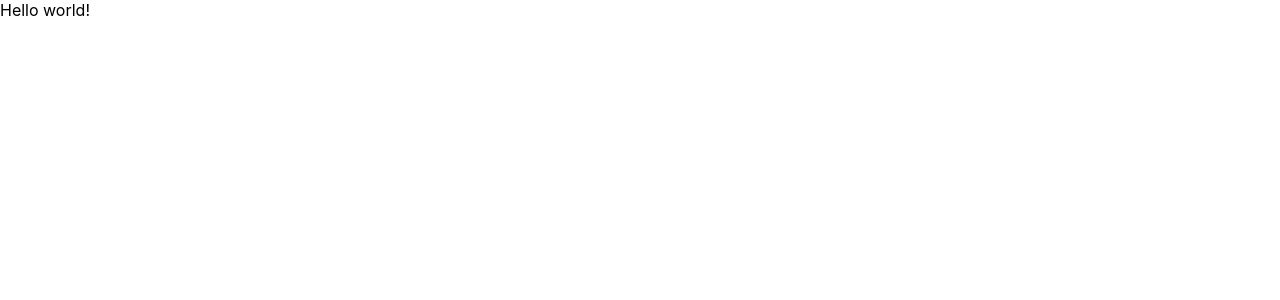
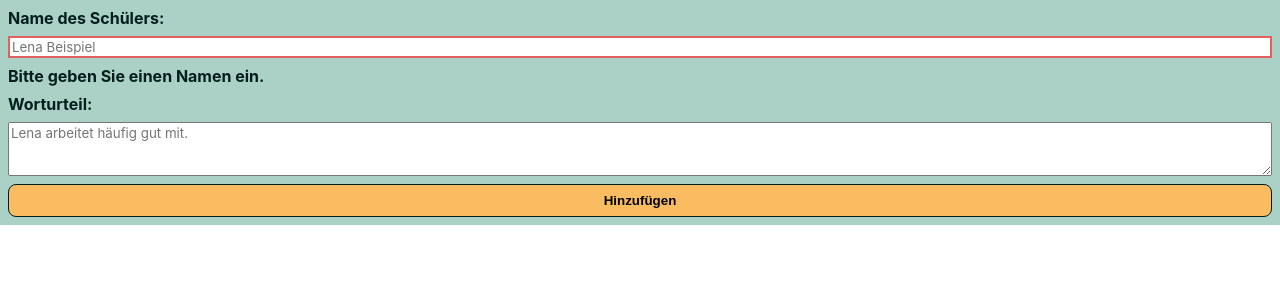
Before and after one commit to PReichetanz/capstone-project, a React (Vite) app: page / in a window 1280 px wide. Shown: the top 300 px of the page. Built offline with nearby package versions, Linux system fonts and the light colour scheme.

Commit message:
Add form component to App.tsx with state of pupils

```diff
--- a/src/app/App.tsx
+++ b/src/app/App.tsx
@@ -1,7 +1,35 @@
-import React from 'react';
+import React, { useState } from 'react';
+import Form from './components/Form/Form';
+
+type Pupil = {
+  name: string;
+  evaluation: string;
+};
 
 function App(): JSX.Element {
-  return <>Hello world!</>;
+  const [pupils, setPupils] = useState<Pupil[]>([]);
+  console.log(pupils);
+
+  function handleFormSubmit(pupil: { name: string; evaluation: string }) {
+    setPupils([
+      ...pupils,
+      {
+        name: pupil.name,
+        evaluation: pupil.evaluation,
+      },
+    ]);
+  }
+
+  return (
+    <>
+      <Form
+        nameLabel="Name des Schülers"
+        evaluationLabel="Worturteil"
+        onSubmit={handleFormSubmit}
+        submitted={false}
+      />
+    </>
+  );
 }
 
 export default App;
```
